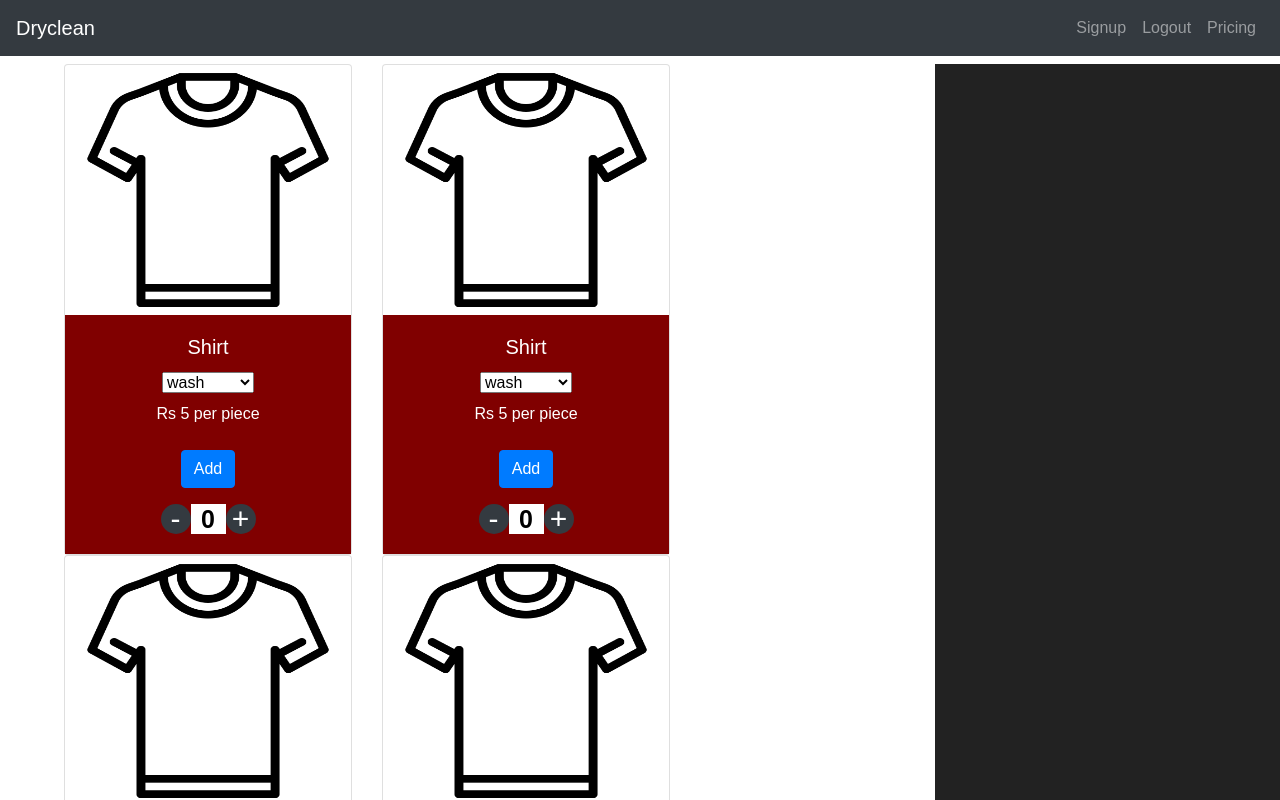
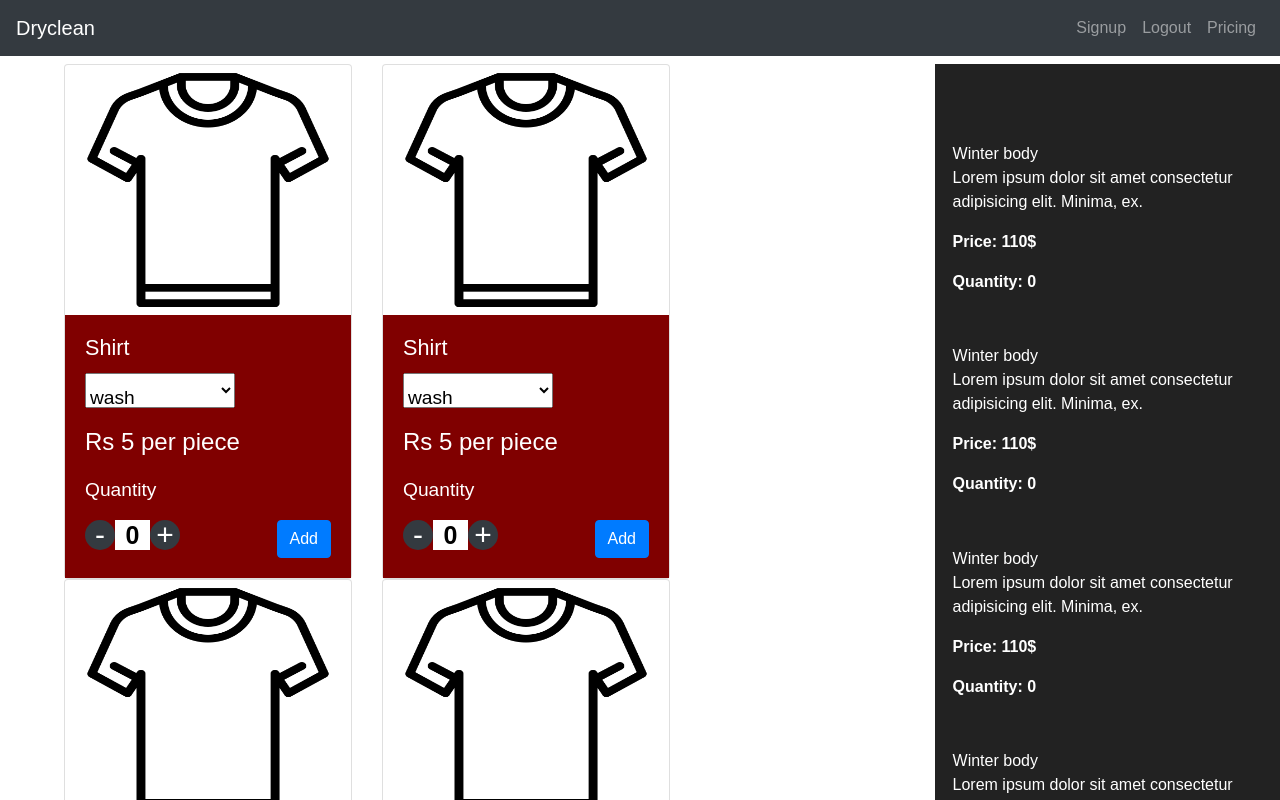
Before and after one commit to siddhesh156/dryclean, a React (Create React App) app: page /pricing in a window 1280 px wide. Shown: the top 800 px of the page. Built offline with nearby package versions, Linux system fonts and the light colour scheme.

Commit message:
pricing card changes

```diff
--- a/src/App.css
+++ b/src/App.css
@@ -51,3 +51,7 @@ html, body, #app, #app>div {
   height: 100%;
 
 }
+
+html, body{
+  height: 100%;
+}
--- a/src/containers/Login.css
+++ b/src/containers/Login.css
@@ -10,8 +10,9 @@
     color: white;
     height: 100%;
     width: 40%;
-    justify-content: center;
-    align-items: center;
+    justify-content: left;
+    align-items: left;
+    float: left;
 
   }
 
@@ -23,6 +24,7 @@
     width: 40%;
     justify-content: center;
     align-items: center;
+    float: left;
 
 
   }
@@ -41,6 +43,7 @@
   .Signup form {
     margin: 0 auto;
     max-width: 320px;
+
   }
 
   #main-wrapper {
@@ -69,7 +72,7 @@
   padding-left: 5%;
   flex-direction: row;
   width: 100%;
-height: 100%; /*calc(100% - 2em - 20px);  /* primary height less header height less header padding */
+  height: 100%; /*calc(100% - 2em - 20px);  /* primary height less header height less header padding */
 }
 
 .side-column {
--- a/src/containers/Pricing.js
+++ b/src/containers/Pricing.js
@@ -1,11 +1,12 @@
 import React, { Component, useState }  from 'react';
 import _ from 'lodash';
-import { Card, Button, FormGroup, FormControl, FormLabel, Dropdown } from "react-bootstrap";
+import { Card, Button, FormGroup, FormControl, FormLabel, Dropdown, Link } from "react-bootstrap";
 import Navbars from "./Navbars";
 import img from "../images/shirt.png";
+import {Item1, Item2, Item3, Item4, Item5, Item6 } from "../images/shirt.png";
 import './pricing.css';
 
-class Dashboard extends Component{
+class Pricing extends Component{
 
     state = {
       post: [ ],
@@ -13,7 +14,17 @@ class Dashboard extends Component{
       value: 'wash',
       price: [['Rs 5 per piece'],['Rs 6 per piece'],['Rs 10 per piece']],
       id: 0,
-      count: 0
+      count: 0,
+      item: [
+        {id:1,title:'Winter body', desc: "Lorem ipsum dolor sit amet consectetur adipisicing elit. Minima, ex.", price:110,img:Item1},
+        {id:2,title:'Adidas', desc: "Lorem ipsum dolor sit amet consectetur adipisicing elit. Minima, ex.", price:80,img: Item2},
+        {id:3,title:'Vans', desc: "Lorem ipsum dolor sit amet consectetur adipisicing elit. Minima, ex.",price:120,img: Item3},
+        {id:4,title:'White', desc: "Lorem ipsum dolor sit amet consectetur adipisicing elit. Minima, ex.", price:260,img:Item4},
+        {id:5,title:'Cropped-sho', desc: "Lorem ipsum dolor sit amet consectetur adipisicing elit. Minima, ex.", price:160,img: Item5},
+        {id:6,title:'Blues', desc: "Lorem ipsum dolor sit amet consectetur adipisicing elit. Minima, ex.",price:90,img: Item6}
+    ],
+    addedItems:[],
+    total: 0
    };
 
 
@@ -25,6 +36,7 @@ class Dashboard extends Component{
     this.handleSubmit2 = this.handleSubmit2.bind(this);
     this.incrementCount = this.incrementCount.bind(this);
     this.decrementCount = this.decrementCount.bind(this);
+    this.addCart = this.addCart.bind(this);
 
 
 }
@@ -48,6 +60,14 @@ handleSubmit(event) {
     console.log(event.target.value)
   }
 
+  addCart = (id,title,desc,price,img) =>{
+    this.setState({
+      item: {id:1,title:'Winter body', desc: "Lorem ipsum dolor sit amet consectetur adipisicing elit. Minima, ex.", price:110,img:Item1}
+    });
+
+    console.log(this.state.item)
+  }
+
   incrementCount = () =>{
     this.setState({
       count: this.state.count + 1
@@ -68,42 +88,60 @@ handleSubmit(event) {
     return(
         <div className="main-column-wrapper2">
 
-             <div className="row"> {
-          _.times( 4, () => <div className="">
+          <div className="row"> {
+            _.times( 4, () => <div className="">
               <Navbars />
 
-         <div className="col-md-4">
+              <div className="col-md-4">
                 <Card style={{ width: '18rem' }}>
                 <img src={img} className="card-img-top" alt="..." style={{height: '250px'}} />
                     <Card.Body className="Dashboard-card">
-                    <Card.Title style={{color: 'white'}} >Shirt</Card.Title>
+                    <Card.Title style={{color: 'white', fontSize: "135%"}} >Shirt</Card.Title>
                     <div>
-                        <select id="lang" onChange={this.handleSubmit2} value={this.state.value}>
+                        <select id="lang" style={{width: "150px", height: '35px', fontSize: '120%', paddingTop:'5%'}} onChange={this.handleSubmit2} value={this.state.value}>
                             <option value="wash">wash</option>
                             <option value="iron">iron</option>
                             <option value="wash-iron">wash-iron</option>
                         </select>
 
                     </div>
-                    <Card.Text style={{color: 'white', padding:'3%'}} >
+                    <Card.Text style={{color: 'white', fontSize: '150%', paddingTop:'5%'}} >
                     {this.state.price[this.state.id]}
                     </Card.Text>
-                    <Card.Link href="#" className="btn btn-primary">Add</Card.Link>
-                    <div className="qty mt-3" style={{float: 'right', color: 'white'}}>
+                    <Card.Text style={{color: 'white', fontSize: '120%'}}>Quantity</Card.Text>
+                    <div className="qty" style={{float: 'left', color: 'white'}}>
                         <span className="minus bg-dark" onClick={this.decrementCount}>-</span>
                         <input type="number" className="count" name="qty" value={this.state.count} />
                         <span className="plus bg-dark" onClick={this.incrementCount}>+</span>
+
+                    <Card.Link href="#" className="btn btn-primary" style={{float: "right"}}>Add</Card.Link>
                     </div>
                     </Card.Body>
-                </Card>
+                 </Card>
+              </div>
+
                 </div>
 
-                </div> )
-        }</div>
+            )}</div>
 
-            <div class="Login"> </div>
+          <div class="Pricing">
+          {
+            _.times( this.state.item.length, () => <div className="Pricing-items">
+              <div className="item-desc">
+                  <span className="title">{this.state.item[0].title}</span>
+                  <p>{this.state.item[0].desc}</p>
+                  <p><b>Price: {this.state.item[0].price}$</b></p>
+                  <p>
+                      <b>Quantity: {this.state.count}</b>
+                  </p>
 
-            </div>
+
+              </div>
+             </div>
+            )}
+          </div>
+
+        </div>
 
     )
 
@@ -111,4 +149,40 @@ handleSubmit(event) {
 
 }
 
-export default Dashboard;
+export default Pricing;
+
+
+/*
+onClick={this.addCart(7,this.state.value,this.state.price[this.state.id],0,'')}
+
+    <div className="item-desc">
+                                   <span className="title">{this.state.item[0].title}</span>
+                                   <p>{this.state.item[0].desc}</p>
+                                   <p><b>Price: {this.state.item[0].price}$</b></p>
+                                   <p>
+                                       <b>Quantity: {this.state.count}</b>
+                                   </p>
+
+
+                               </div>
+                               */
+
+/*  <li className="collection-item avatar" key={this.state.item.id[0]}>
+
+                                <div className="item-desc">
+                                    <span className="title">{this.state.item.title[0]}</span>
+                                    <p>{this.state.item.desc[0]}</p>
+                                    <p><b>Price: {this.state.item.price[0]}$</b></p>
+                                    <p>
+                                        <b>Quantity: {this.state.item.quantity[0]}</b>
+                                    </p>
+                                    <div className="add-remove">
+                                        <Link to="/cart"><i className="material-icons" onClick={()=>{this.handleAddQuantity(this.state.item.id[0])}}>arrow_drop_up</i></Link>
+                                        <Link to="/cart"><i className="material-icons" onClick={()=>{this.handleSubtractQuantity(this.state.item.id[0])}}>arrow_drop_down</i></Link>
+                                    </div>
+                                    <button className="waves-effect waves-light btn pink remove" onClick={()=>{this.handleRemove(this.state.item.id[0])}}>Remove</button>
+                                </div>
+
+                            </li>
+
+                            */
--- a/src/containers/pricing.css
+++ b/src/containers/pricing.css
@@ -32,9 +32,9 @@
     border-radius: 50%;
     background-clip: padding-box;
 }
-div {
+/* div {
     text-align: center;
-}
+} */
 .minus:hover{
     background-color: #717fe0 !important;
 }
@@ -59,3 +59,21 @@ input::-webkit-inner-spin-button {
 input:disabled{
     background-color:white;
 }
+
+.Pricing {
+    padding: 5% 0;
+    background-color: #222;
+    color: white;
+    height: 100vh;
+    width: 40%;
+    justify-content: left;
+    align-items: left;
+
+
+  }
+  .Pricing-items {
+    padding: 5%;
+    color: white;
+    justify-content: left;
+    align-items: left;
+  }
```
